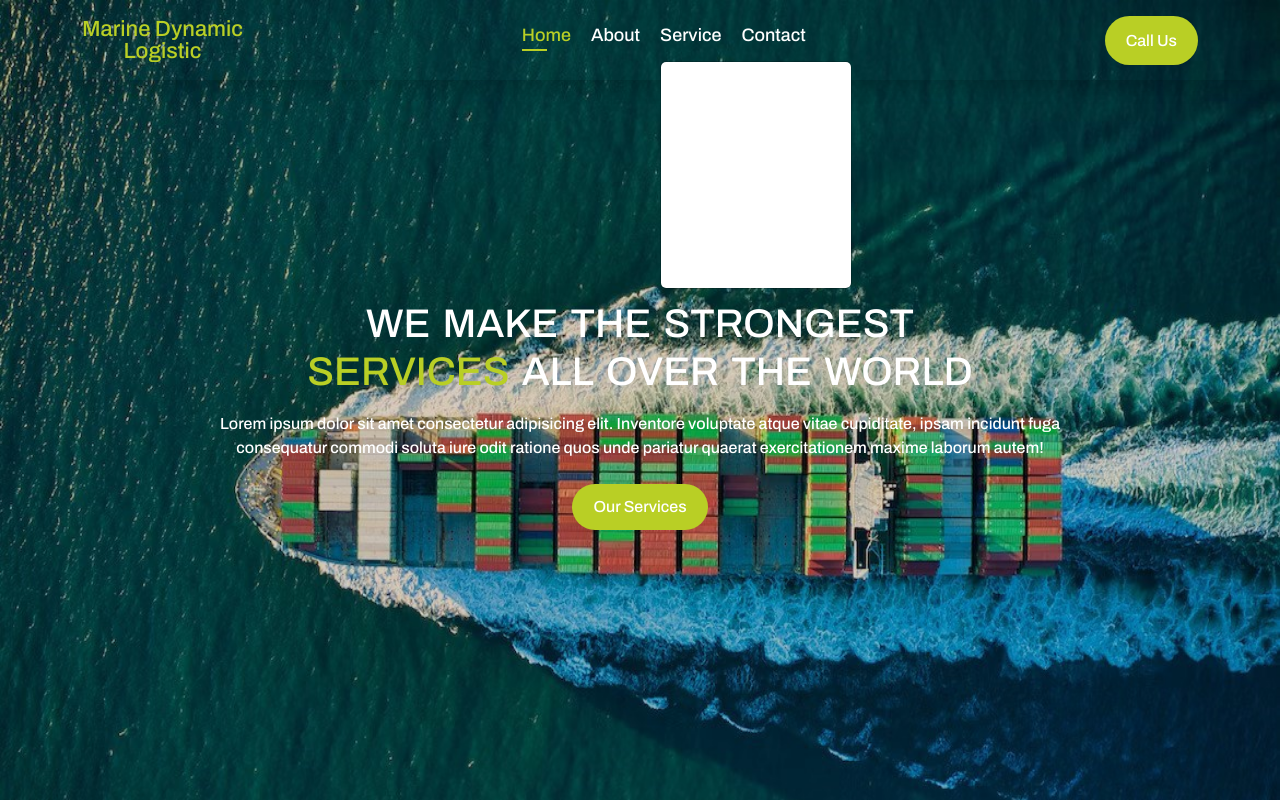
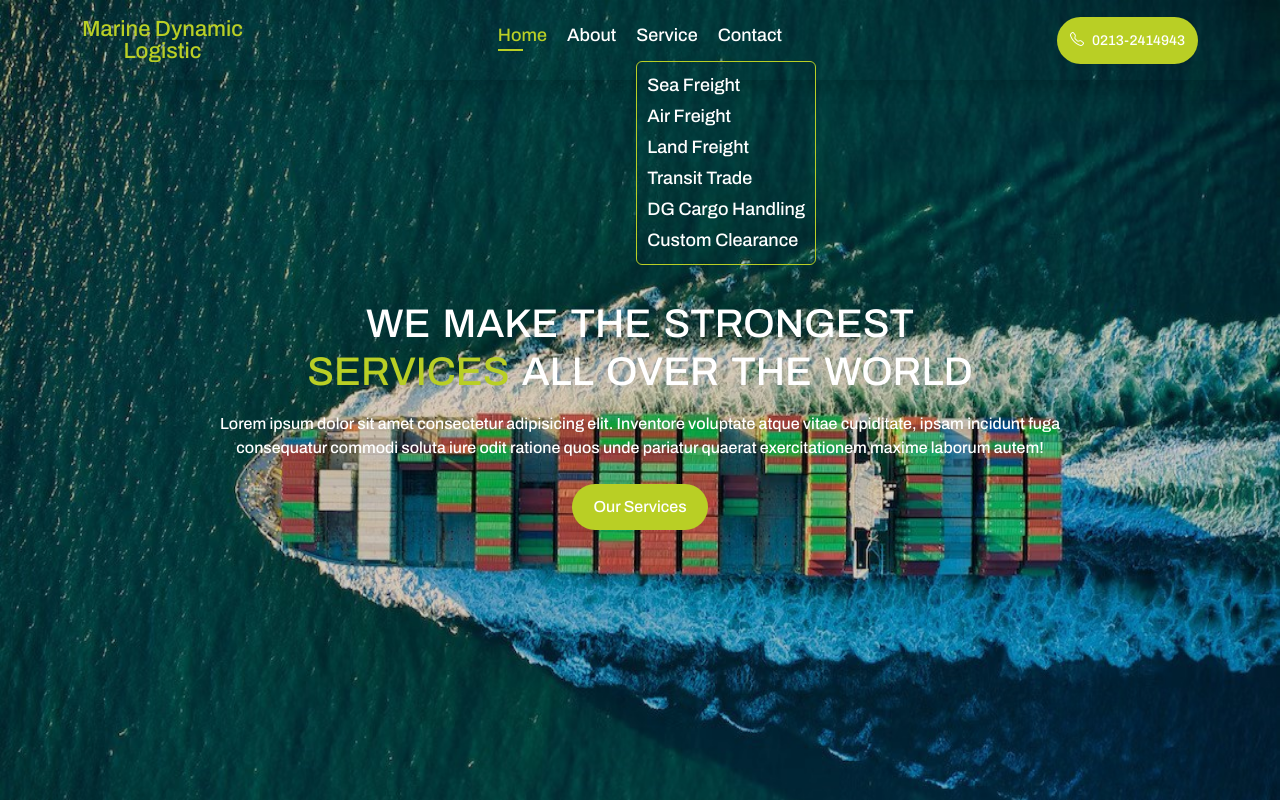
Before and after one commit to DevAttaulNoor/MDL_Website, a plain HTML site: page Codes/Html/1. MDL Home.html in a window 1280 px wide. Both pictures are taken after a click on the button "Service". Shown: the top 800 px of the page. Drawn offline with nearby package versions, Linux system fonts and the light colour scheme.

Commit message:
Modified

```diff
--- a/Codes/Html/1. MDL Home.html
+++ b/Codes/Html/1. MDL Home.html
@@ -23,7 +23,7 @@
                 aria-controls="navbarNav" aria-expanded="false" aria-label="Toggle navigation">
                 <span class="navbar-toggler-icon"></span>
             </button>
-            <div class="Nav-Links collapse navbar-collapse" id="navbarNav">
+            <div class="collapse navbar-collapse" id="navbarNav">
                 <ul class="navbar-nav col justify-content-center">
                     <li class="nav-item"><a class="nav-link active" href="../Html/1. MDL Home.html">Home</a></li>
                     <li class="nav-item"><a class="nav-link" href="../Html/2. MDL About.html">About</a></li>
@@ -41,7 +41,7 @@
                     </li>
                     <li class="nav-item"><a class="nav-link" href="../Html/4. MDL Contact.html">Contact</a></li>
                 </ul>
-                <button class="btn rounded-pill" id="sec-btn"><a href="tel:03313827874"></a>Call Us</button>
+                <a href="tel:+922132414943" class="btn rounded-pill" id="sec-btn"><i class="bi bi-telephone me-2"></i>0213-2414943</a>
             </div>
         </div>
     </nav>
@@ -314,10 +314,10 @@
                     <p><a href="https://goo.gl/maps/ES1dpocAiUF8GGUK8" role="button"><i
                                 class="bi bi-building me-3"></i></a>Suite # 909, 9th floor, Uni Tower, Seari Quarters,
                         I.I Chundrigar Rd, Karachi, Sindh, Pakistan</p>
+                    <p><a href="mailto:info@meagencies.net" role="button"><i
+                                class="bi bi-envelope me-3"></i></a>info@meagencies.net</p>
                     <p><a href="tel:+922132414943" role="button"><i
-                                class="bi bi-envelope me-3"></i></a>info@meagencies.net</p>
-                    <p><a href="mailto:info@meagencies.net" role="button"><i
-                                class="bi bi-telephone me-3"></i></a>92-213-2414943</p>
+                                class="bi bi-telephone me-3"></i></a>0213-2414943</p>
                 </div>
                 <div class="col col-12 col-sm-12 col-md-3 col-lg-3 text-center">
                     <h3 class="text-uppercase fw-bold mb-4">Useful Links</h3>
--- a/Codes/Style.css
+++ b/Codes/Style.css
@@ -88,24 +88,23 @@ nav .navbar-brand {
     margin: 10px 0;
 }
 
-nav .navbar-brand:hover {
-    color: var(--secondary-color);
-}
-
-.Nav-Links a {
+nav .nav-link {
+    padding: 0 !important;
+    margin: 0 20px 10px 0;
     position: relative;
     text-decoration: none;
     color: var(--white-color);
     font-size: 18px;
 }
 
-.Nav-Links a.active,
-.Nav-Links a:hover {
+nav .nav-link:hover,
+nav .nav-link.active,
+nav .navbar-brand:hover{
     color: var(--secondary-color) !important;
 }
 
-.Nav-Links a.active::after,
-.Nav-Links a:hover::after {
+nav .nav-link:hover::after,
+nav .nav-link.active::after{
     position: absolute;
     content: "";
     width: 25px;
@@ -115,9 +114,26 @@ nav .navbar-brand:hover {
     left: 0;
 }
 
-.nav-link {
-    padding: 0 !important;
-    margin: 0 20px 10px 0;
+nav .dropdown-menu {
+    background-color: transparent !important;
+    color: var(--white-color) !important;
+    border: 1px solid var(--secondary-color) !important;
+}
+
+nav .dropdown-item {
+    color: var(--white-color);
+    font-size: 18px;
+    padding: 2px 10px;
+}
+
+nav .dropdown-item:hover {
+    background-color: transparent !important;
+    color: var(--secondary-color);
+}
+
+nav #navbarNav .btn{
+    padding: 12px;
+    font-size: 14px;
 }
 
 /* Background Carousel Section */
```
